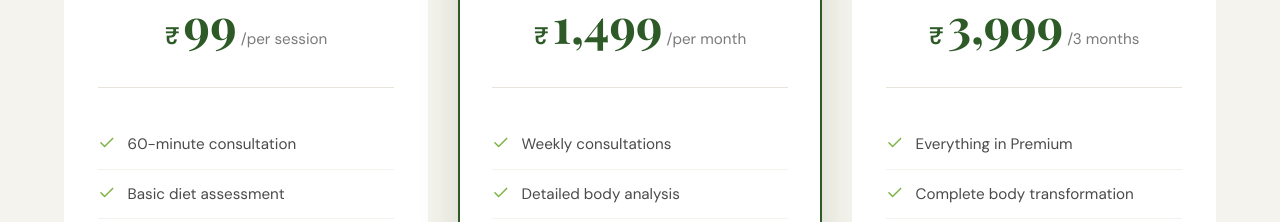
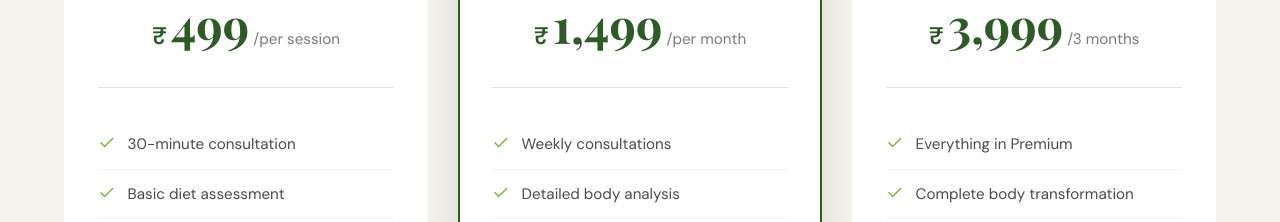
Before and after one commit to Stack64/MyDietitianDoctor, a React (Vite) app in the folder mydietitiandoctor/: page / in a window 1280 px wide. Shown: the part 6189-6411 px from the top of the page. Built offline with nearby package versions, Linux system fonts and the light colour scheme.

Commit message:
Update Basic plan price and consultation duration

```diff
--- a/mydietitiandoctor/src/components/Pricing/Pricing.jsx
+++ b/mydietitiandoctor/src/components/Pricing/Pricing.jsx
@@ -6,10 +6,10 @@ const pricingPlans = [
   {
     name: 'Basic',
     subtitle: 'Single Consultation',
-    price: '99',
+    price: '499',
     period: 'per session',
     features: [
-      '60-minute consultation',
+      '30-minute consultation',
       'Basic diet assessment',
       'General diet guidelines',
       'Email support (48 hrs)',
```
